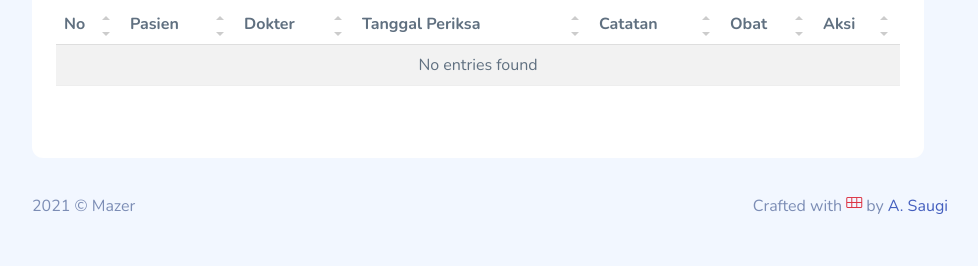
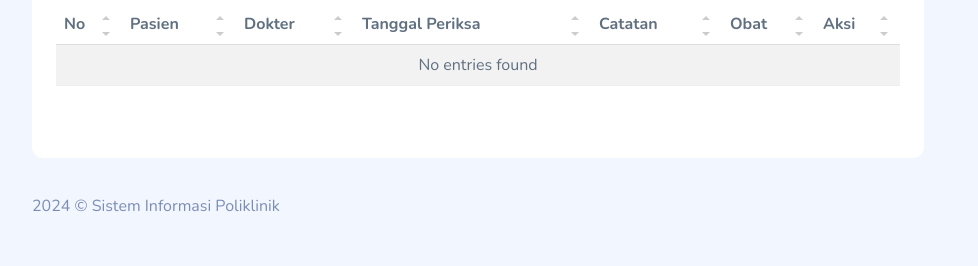
Before and after one commit to aldennayef/bengkel_koding, a CodeIgniter app: the page made by poliklinik/application/views/periksa.php in a window 1280 px wide. Shown: the part 837-1103 px from the top of the page, without its empty margins (300-1278 px from the left). Run offline with CodeIgniter, Linux system fonts and the light colour scheme; data that the repository does not hold is empty; some libraries are stand-ins or nearby versions.

Commit message:
beberapa update code

```diff
--- a/poliklinik/application/views/periksa.php
+++ b/poliklinik/application/views/periksa.php
@@ -61,7 +61,7 @@
                         </li>
 
                         <li class="sidebar-item  ">
-                            <a href="https://github.com/zuramai/mazer/blob/main/CONTRIBUTING.md" class='sidebar-link'>
+                            <a href="<?=base_url('home/periksa')?>" class='sidebar-link'>
                                 <i class="fa-solid fa-book-medical"></i>
                                 <span>Periksa</span>
                             </a>
@@ -70,7 +70,7 @@
                         <li class="sidebar-title">Actions</li>
 
                         <li class="sidebar-item  ">
-                            <a href="https://github.com/zuramai/mazer/blob/main/CONTRIBUTING.md" class='sidebar-link'>
+                            <a href="https://github.com/aldennayef/bengkel_koding" class='sidebar-link'>
                                 <i class="fa-brands fa-github"></i>
                                 <span>Git Hub</span>
                             </a>
@@ -306,11 +306,7 @@
             <footer>
                 <div class="footer clearfix mb-0 text-muted">
                     <div class="float-start">
-                        <p>2021 &copy; Mazer</p>
-                    </div>
-                    <div class="float-end">
-                        <p>Crafted with <span class="text-danger"><i class="bi bi-heart"></i></span> by <a
-                                href="http://ahmadsaugi.com">A. Saugi</a></p>
+                        <p>2024 &copy; Sistem Informasi Poliklinik</p>
                     </div>
                 </div>
             </footer>
```
Also changed, not shown: poliklinik/application/views/auth.php (+0 -7 lines), poliklinik/application/views/dashboard.php (+2 -6 lines), poliklinik/application/views/data_master.php (+2 -6 lines), poliklinik/assets/images/logo/apotek.jpg (added), poliklinik/assets/images/logo/poliklinik.png (added).
